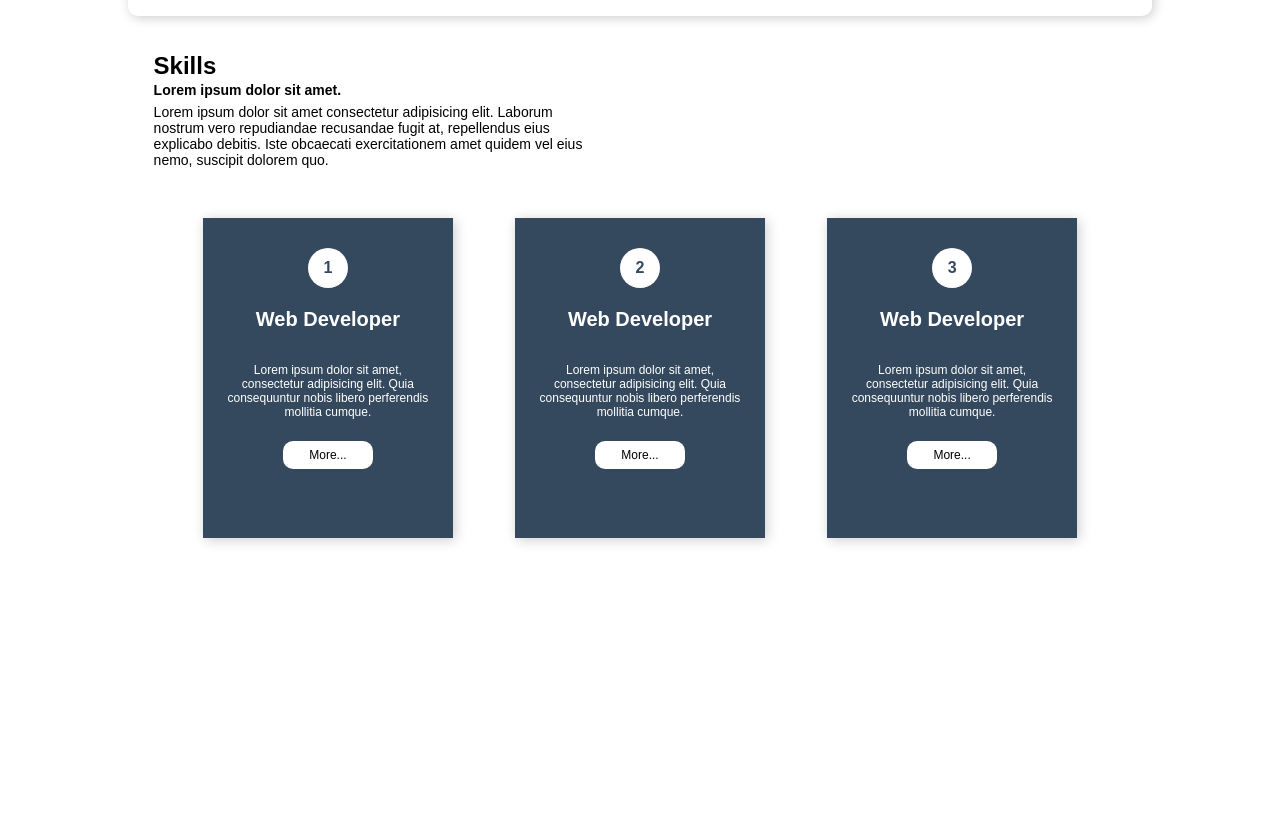
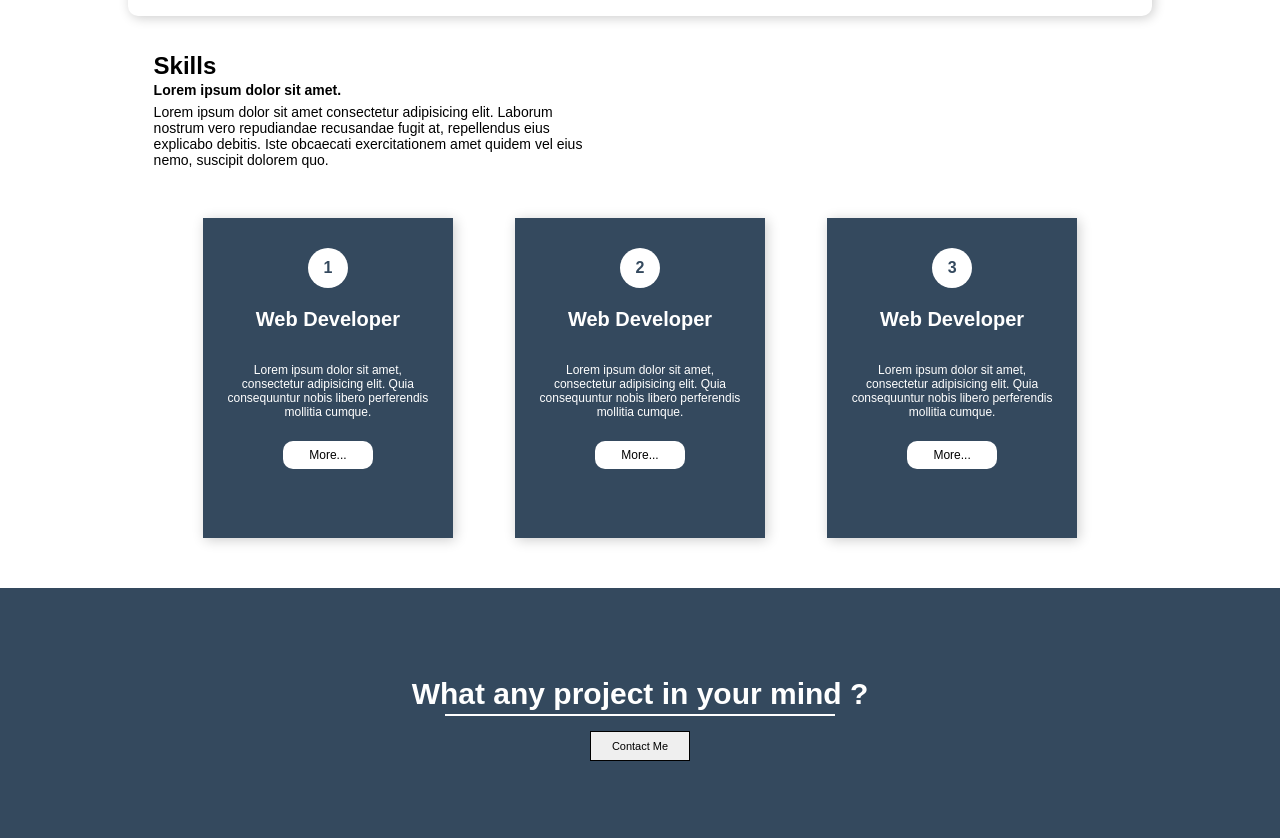
Before and after one commit to SAADYMUFLIH/web-portopolio, a plain HTML site: page index.html in a window 1280 px wide. Shown: the part 826-1664 px from the top of the page. Before the commit the page ends 1414 px from the top, so only its background shows below. Drawn offline with Linux system fonts and the light colour scheme.

Commit message:
membuat contact

```diff
--- a/css/style.css
+++ b/css/style.css
@@ -203,3 +203,31 @@ body{
     border: none;
     font-size: 12px;
 }
+.contact{
+    width: 100%;
+    height: 250px;
+    background-color: #34495e;
+    display: flex;
+    flex-direction: column;
+    justify-content: center;
+    align-items: center;
+}
+.contact p{
+    font-size: 30px;
+    color: white;
+    font-weight: bold;
+    margin-bottom: 15px;
+    line-height: 0px;
+}
+.garis{
+    width: 390px;
+    height: 5px;
+    border-bottom: 2px solid white;
+    margin-bottom: 15px;
+}
+.contact button{
+    width: 100px;
+    height: 30px;
+    font-size: 11px;
+    border: 1px solid black;
+}
--- a/index.html
+++ b/index.html
@@ -91,5 +91,12 @@
         <button>More...</button>
     </div>
   </div>
+
+  <!--contact-->
+  <div class="contact">
+    <p>What any project in your mind ?</p>
+    <div class="garis"></div>
+    <button>Contact Me</button>
+  </div>
 </body>
 </html>
```
